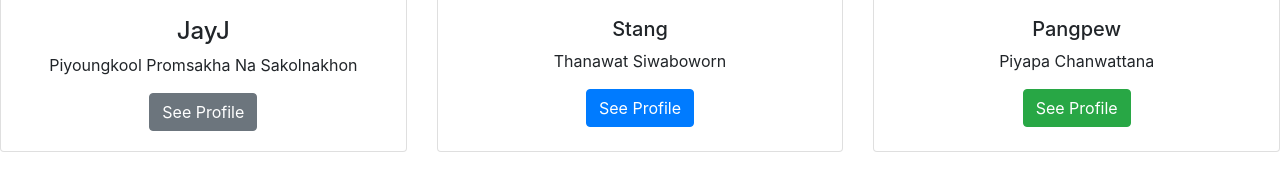
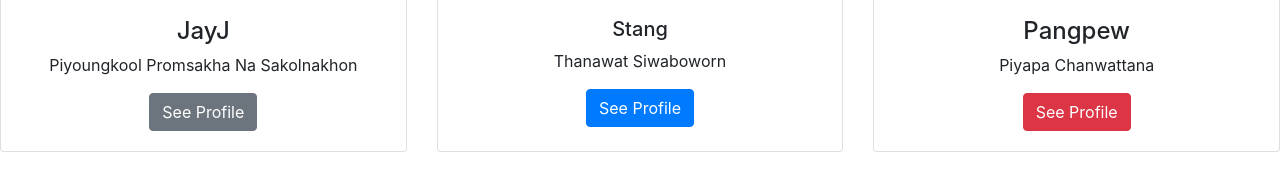
Before and after one commit to Kid-Mai-Aok/Kid-Mai-Aok.github.io, a plain HTML site: page index.html in a window 1280 px wide. Shown: the part 348-538 px from the top of the page. Drawn offline with nearby package versions, Linux system fonts and the light colour scheme.

Commit message:
Update index.html

```diff
--- a/index.html
+++ b/index.html
@@ -54,12 +54,12 @@ a:active {
   </div>
 
 
-<div class="card">
-   <img class="card-img-top" src="https://scontent.fbkk2-6.fna.fbcdn.net/v/t1.0-9/20708176_1958382044175654_1094916607143421220_n.jpg?_nc_cat=104&amp;_nc_ohc=7ybKzcsuPp0AX89qjLY&amp;_nc_ht=scontent.fbkk2-6.fna&amp;oh=b5bf85c622ba7d3d1e120ed6fef0d60b&amp;oe=5E99DB6E" alt="Card image">
+  <div class="card bg">
+      <img class="card-img-top" src="https://scontent.fbkk2-6.fna.fbcdn.net/v/t1.0-9/20708176_1958382044175654_1094916607143421220_n.jpg?_nc_cat=104&amp;_nc_ohc=7ybKzcsuPp0AX89qjLY&amp;_nc_ht=scontent.fbkk2-6.fna&amp;oh=b5bf85c622ba7d3d1e120ed6fef0d60b&amp;oe=5E99DB6E" alt="Card image">
     <div class="card-body text-center">
-       <h5 class="card-text">Pangpew</h5>
-    <p class="card-text">Piyapa Chanwattana</p>
-       <a href="https://kid-mai-aok.github.io/Member3.html" class="btn btn-success">See Profile</a>
+        <h4 class="card-text">Pangpew</h4>
+        <p class="card-text">Piyapa Chanwattana</p>
+       <a href="https://kid-mai-aok.github.io/Member3.html" class="btn btn-danger">See Profile</a>
     </div>
   </div>
 
```
